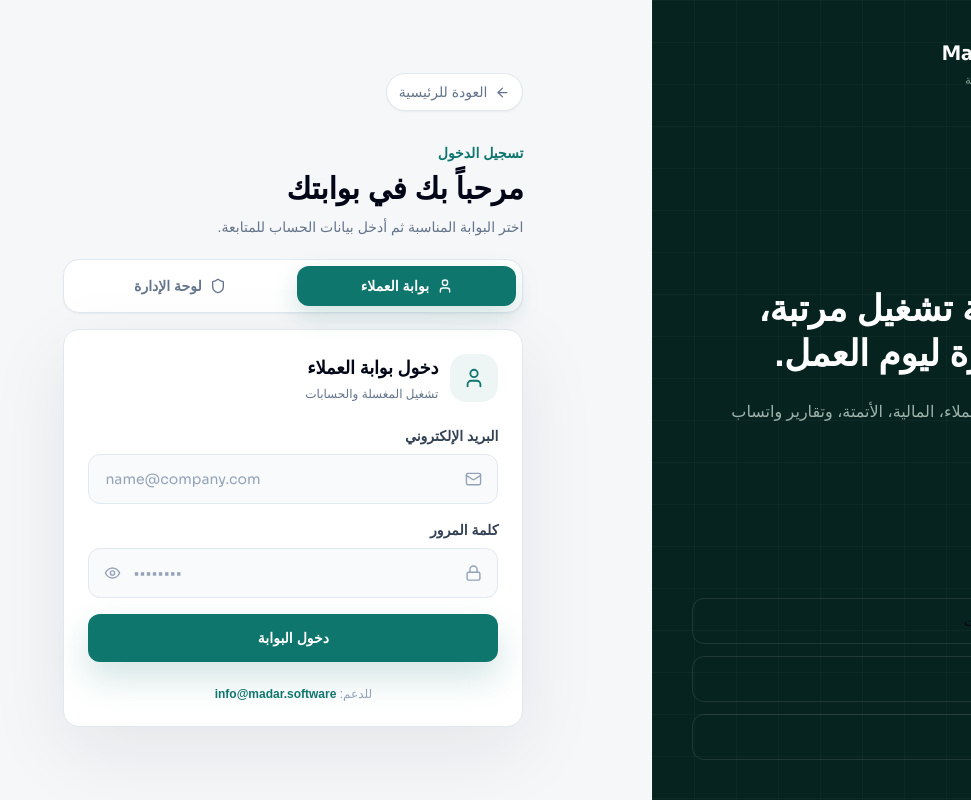
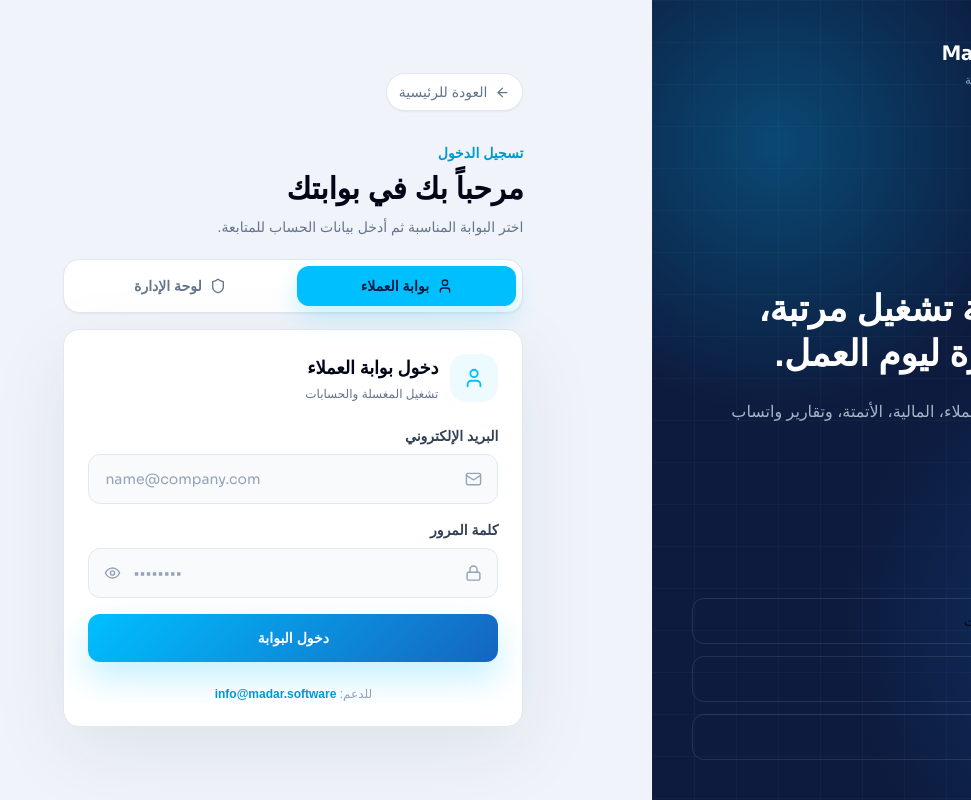
Before and after one commit to alpha-Jasem/WEBSITE-MADAR, a React (Vite) app: page /login in a window 1280 px wide. Shown: the whole page, without its empty margins (309-1280 px from the left). Built offline with nearby package versions, Linux system fonts and the light colour scheme; no server answers.

Commit message:
align login colors with brand

```diff
--- a/src/pages/Login.tsx
+++ b/src/pages/Login.tsx
@@ -23,8 +23,8 @@ export const Login = () => {
   const [loading, setLoading] = useState(false)
   const [error, setError] = useState('')
 
-  const adminAccent = '#B7791F'
-  const clientAccent = '#0F766E'
+  const adminAccent = '#0D1B3E'
+  const clientAccent = '#00BFFF'
   const accent = portal === 'admin' ? adminAccent : clientAccent
 
   const afterLogin = async () => {
@@ -72,29 +72,30 @@ export const Login = () => {
   ]
 
   return (
-    <div dir="rtl" className="min-h-screen bg-[#F6F7F9] text-slate-950">
+    <div dir="rtl" className="min-h-screen bg-[#F0F4FA] text-slate-950">
       <div className="grid min-h-screen lg:grid-cols-[minmax(420px,0.88fr)_minmax(520px,1.12fr)]">
-        <aside className="relative hidden overflow-hidden bg-[#07231F] p-10 lg:flex lg:flex-col lg:justify-between">
+        <aside className="relative hidden overflow-hidden bg-[#0D1B3E] p-10 lg:flex lg:flex-col lg:justify-between">
           <div className="absolute inset-0 opacity-35" style={{ backgroundImage: 'linear-gradient(rgba(255,255,255,0.08) 1px, transparent 1px), linear-gradient(90deg, rgba(255,255,255,0.08) 1px, transparent 1px)', backgroundSize: '42px 42px' }} />
+          <div className="absolute inset-0" style={{ background: 'radial-gradient(circle at 22% 18%, rgba(0,191,255,0.28), transparent 34%), radial-gradient(circle at 88% 78%, rgba(21,101,192,0.34), transparent 38%)' }} />
           <div className="relative">
             <Link to="/" className="inline-flex items-center gap-3">
               <img src="/logo-main.png" alt="Madar" className="h-11 w-auto object-contain" />
               <div>
                 <p className="font-sora text-xl font-bold text-white">Madar.software</p>
-                <p className="mt-1 text-xs font-tajawal text-emerald-100/55">منصة تشغيل الأعمال العربية</p>
+                <p className="mt-1 text-xs font-tajawal text-sky-100/65">منصة تشغيل الأعمال العربية</p>
               </div>
             </Link>
           </div>
 
           <div className="relative max-w-md">
-            <div className="mb-6 inline-flex items-center gap-2 rounded-full border border-white/10 bg-white/8 px-3 py-1.5 text-xs font-tajawal text-emerald-100">
+            <div className="mb-6 inline-flex items-center gap-2 rounded-full border border-sky-300/20 bg-sky-300/10 px-3 py-1.5 text-xs font-tajawal text-sky-100">
               <Building2 size={14} />
               ماضر OS للمغاسل والعيادات
             </div>
             <h1 className="font-cairo text-4xl font-bold leading-[1.25] text-white">
               ادخل إلى لوحة تشغيل مرتبة، واضحة، وجاهزة ليوم العمل.
             </h1>
-            <p className="mt-5 font-tajawal text-base leading-8 text-emerald-50/65">
+            <p className="mt-5 font-tajawal text-base leading-8 text-sky-50/70">
               دخول واحد لإدارة السيارات، العملاء، المالية، الأتمتة، وتقارير واتساب من مكان واحد.
             </p>
           </div>
@@ -102,7 +103,7 @@ export const Login = () => {
           <div className="relative grid gap-3">
             {['مسار تشغيل سريع للسيارات', 'تقارير مالية وضريبة VAT', 'واتساب وولاء العملاء تلقائياً'].map(item => (
               <div key={item} className="flex items-center gap-3 rounded-xl border border-white/10 bg-white/8 px-4 py-3">
-                <CheckCircle2 size={17} className="text-emerald-300" />
+                <CheckCircle2 size={17} className="text-sky-300" />
                 <span className="font-tajawal text-sm text-white/82">{item}</span>
               </div>
             ))}
@@ -123,7 +124,7 @@ export const Login = () => {
             </div>
 
             <div className="mb-5">
-              <p className="text-sm font-bold text-teal-700 font-cairo">تسجيل الدخول</p>
+              <p className="text-sm font-bold text-[#0099CC] font-cairo">تسجيل الدخول</p>
               <h2 className="mt-2 text-3xl font-bold tracking-normal text-slate-950 font-cairo">
                 {portal === 'admin' ? 'مرحباً بك في الإدارة' : 'مرحباً بك في بوابتك'}
               </h2>
@@ -141,8 +142,8 @@ export const Login = () => {
                   className="flex items-center justify-center gap-2 rounded-xl px-3 py-2.5 text-sm font-bold font-tajawal transition-all"
                   style={{
                     background: portal === p.id ? p.accent : 'transparent',
-                    color: portal === p.id ? 'white' : '#64748B',
-                    boxShadow: portal === p.id ? '0 10px 24px rgba(15,118,110,0.18)' : 'none',
+                    color: portal === p.id && p.id === 'client' ? '#0D1B3E' : portal === p.id ? 'white' : '#64748B',
+                    boxShadow: portal === p.id ? '0 10px 24px rgba(0,191,255,0.22)' : 'none',
                   }}
                 >
                   <p.icon size={16} />
@@ -186,7 +187,7 @@ export const Login = () => {
                         placeholder="name@company.com"
                         required
                         dir="ltr"
-                        className="w-full rounded-xl border border-slate-200 bg-slate-50 px-4 py-3.5 pr-11 text-left text-sm text-slate-950 outline-none transition-all placeholder:text-slate-400 focus:border-teal-600 focus:bg-white focus:ring-4 focus:ring-teal-600/10 font-sora"
+                        className="w-full rounded-xl border border-slate-200 bg-slate-50 px-4 py-3.5 pr-11 text-left text-sm text-slate-950 outline-none transition-all placeholder:text-slate-400 focus:border-[#00BFFF] focus:bg-white focus:ring-4 focus:ring-sky-400/15 font-sora"
                       />
                     </div>
                   </div>
@@ -203,7 +204,7 @@ export const Login = () => {
                         required
                         dir="ltr"
                         minLength={6}
-                        className="w-full rounded-xl border border-slate-200 bg-slate-50 px-11 py-3.5 text-left text-sm text-slate-950 outline-none transition-all placeholder:text-slate-400 focus:border-teal-600 focus:bg-white focus:ring-4 focus:ring-teal-600/10 font-sora"
+                        className="w-full rounded-xl border border-slate-200 bg-slate-50 px-11 py-3.5 text-left text-sm text-slate-950 outline-none transition-all placeholder:text-slate-400 focus:border-[#00BFFF] focus:bg-white focus:ring-4 focus:ring-sky-400/15 font-sora"
                       />
                       <button
                         type="button"
@@ -230,7 +231,10 @@ export const Login = () => {
                     type="submit"
                     disabled={loading}
                     className="flex w-full items-center justify-center gap-2 rounded-xl px-4 py-3.5 text-sm font-bold text-white transition-all disabled:opacity-60 font-cairo"
-                    style={{ background: accent, boxShadow: '0 16px 34px ' + accent + '30' }}
+                    style={{
+                      background: portal === 'client' ? 'linear-gradient(135deg, #00BFFF, #1565C0)' : 'linear-gradient(135deg, #0D1B3E, #1565C0)',
+                      boxShadow: '0 16px 34px rgba(0,191,255,0.24)',
+                    }}
                   >
                     {loading && <Loader2 size={17} className="animate-spin" />}
                     {loading ? 'جاري الدخول...' : portal === 'admin' ? 'دخول لوحة الإدارة' : 'دخول البوابة'}
@@ -238,7 +242,7 @@ export const Login = () => {
                 </form>
 
                 <p className="mt-6 text-center text-xs text-slate-400 font-tajawal">
-                  للدعم: <a href="mailto:info@madar.software" className="font-bold text-teal-700 hover:text-teal-900">info@madar.software</a>
+                  للدعم: <a href="mailto:info@madar.software" className="font-bold text-[#0099CC] hover:text-[#0D1B3E]">info@madar.software</a>
                 </p>
               </motion.section>
             </AnimatePresence>
```
